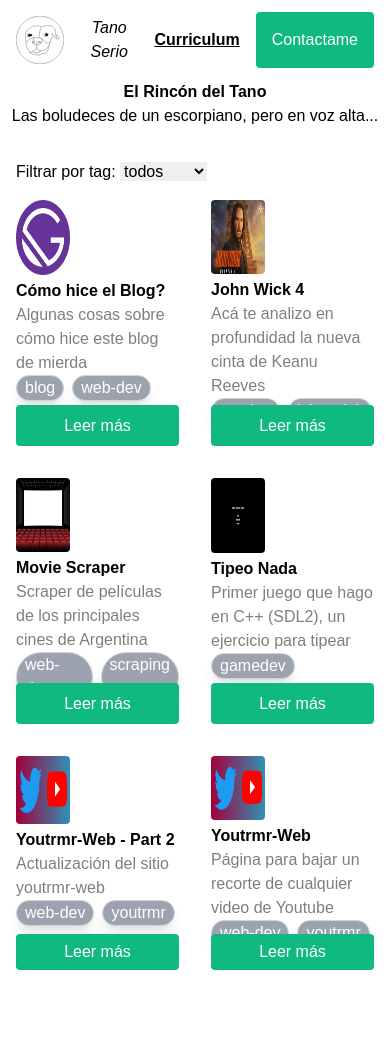
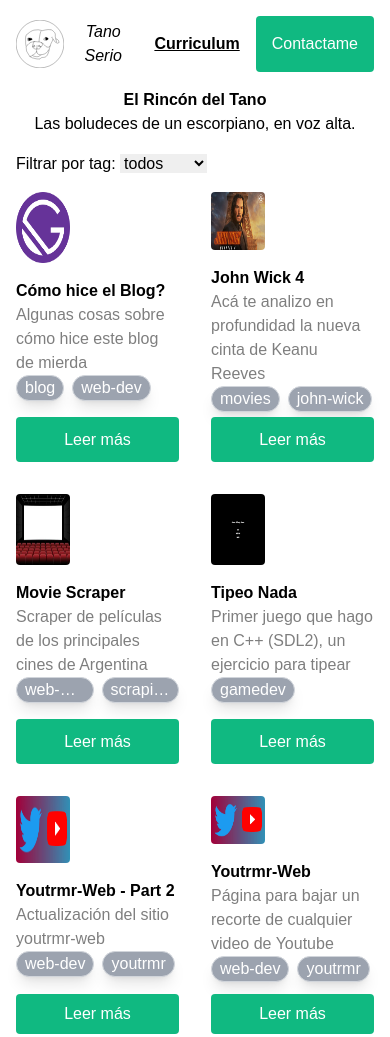
Before and after one commit to tanoargie/elrincondeltano, a Gatsby site: page / in a window 390 px wide. Before the commit the page ends 986 px from the top, so only its background shows below. Built offline with nearby package versions, Linux system fonts and the light colour scheme; Gatsby itself is replaced by a stand-in of ours.

Commit message:
improve for mobile

```diff
--- a/src/components/postPreview.tsx
+++ b/src/components/postPreview.tsx
@@ -9,7 +9,7 @@
 }
 
 const PostPreview = ({ title, subtitle, tags, imgPath, slug }: PostPreviewProps) => (
-  <div className="font-ns flex flex-col gap-1">
+  <div className="font-ns flex flex-col gap-4">
     <img src={`images/${imgPath}`} className="rounded h-2/6 w-1/3" />
     <div className="h-3/6">
       <span className="font-bold">
@@ -17,7 +17,7 @@
       </span>
       <p className="opacity-50">{subtitle}</p>
       <div className="flex flex-row gap-2">
-        {tags.map(tag => <span key={tag} className="shadow-lg text-white rounded-full bg-gray-400 border border-gray-300 px-2">{tag}</span>)}
+        {tags.map(tag => <span key={tag} className="shadow-lg text-white rounded-full bg-gray-400 border border-gray-300 px-2 overflow-hidden whitespace-nowrap text-ellipsis">{tag}</span>)}
       </div>
     </div>
     <a href={`content/${slug}`} className="flex rounded bg-emerald-500 p-4 text-white md:w-1/2 w-full text-center h-1/6 items-center justify-center">Leer más</a>
--- a/src/pages/index.tsx
+++ b/src/pages/index.tsx
@@ -36,13 +36,13 @@
   const filteredPosts = useMemo(() => filterPosts(posts, selectedTag), [posts, selectedTag])
   return (
     <div className="font-ns">
-      <header className="text-center mb-8">
+      <header className="text-center mb-4">
         <div className="flex flex-row place-content-between">
           <div className="flex items-center">
-            <img src="/images/logo.svg" className="w-12 h-12 m-4" />
+            <img src="/images/logo.svg" className="w-12 h-12 mt-4 mb-4 ml-4 mr-1" />
             <span className="italic">Tano Serio</span>
           </div>
-          <div className="flex items-center gap-4 mx-4">
+          <div className="flex items-center gap-4 m-4">
             <a href="resume/resume.pdf" target="_blank" className="font-bold underline">Curriculum</a>
             <a href="mailto:franco@samser.co" className="flex rounded bg-emerald-500 text-white p-4">Contactame</a>
           </div>
@@ -50,7 +50,7 @@
         <h1 className="font-bold">
           El Rincón del Tano
         </h1>
-        <h3>Las boludeces de un escorpiano, pero en voz alta...</h3>
+        <h3>Las boludeces de un escorpiano, en voz alta.</h3>
       </header>
       <main>
         <div className="mx-4">
```
